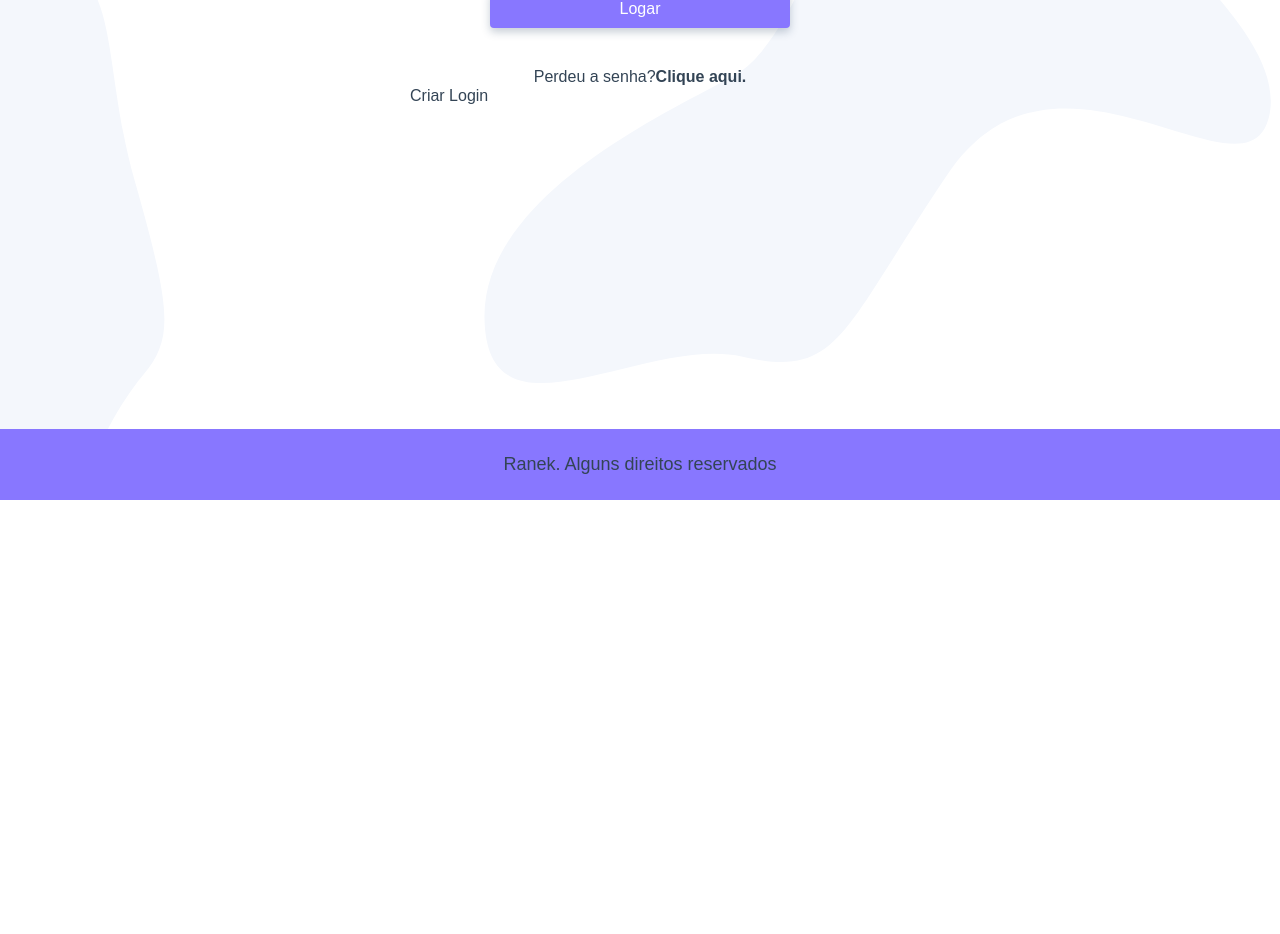
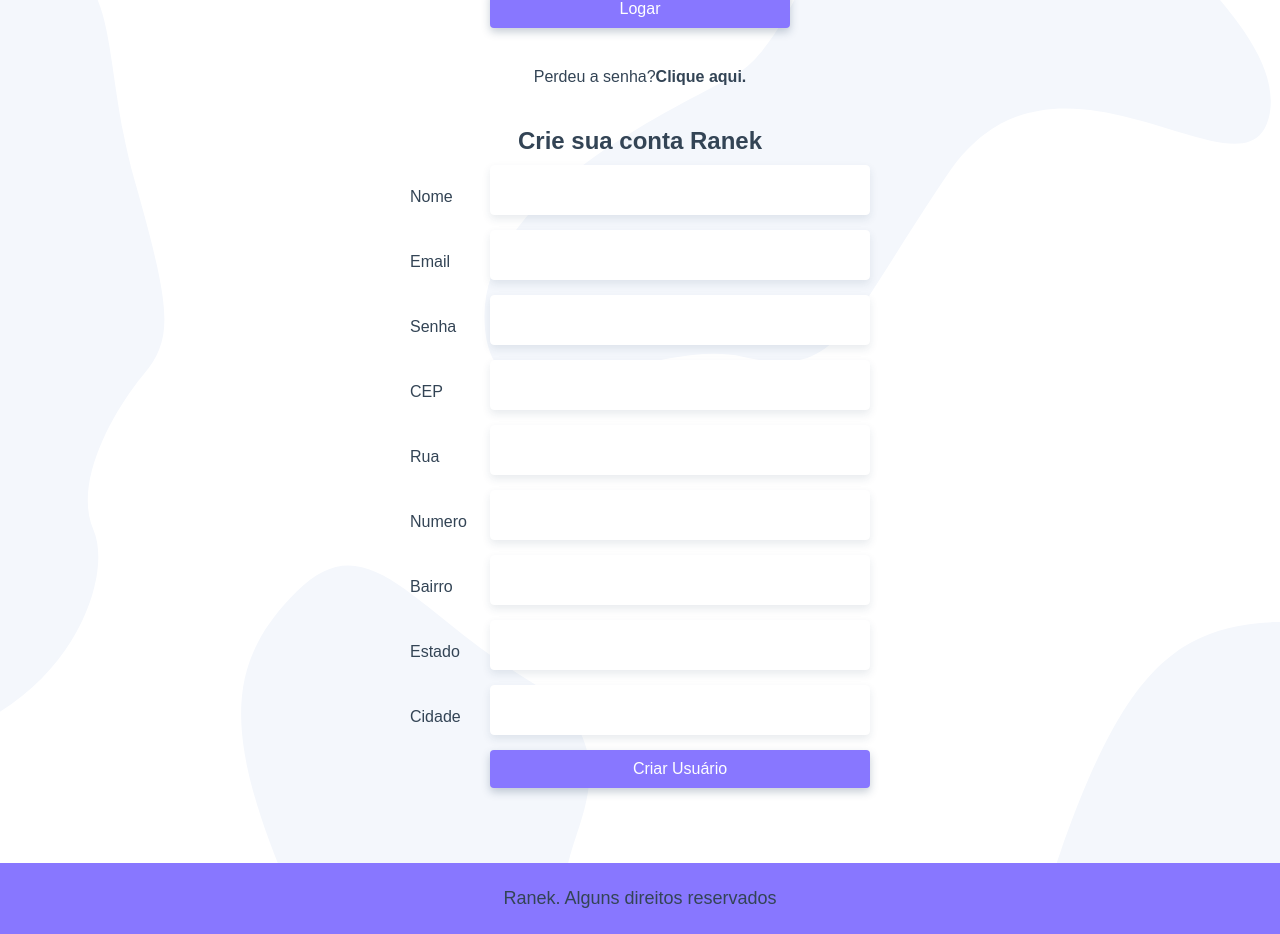
Before and after one commit to RyukioMiyamoto/ranek-yukio, a Vue app: page /login in a window 1280 px wide. Shown: the part 375-1309 px from the top of the page. Before the commit the page ends 875 px from the top, so only its background shows below. Built offline with nearby package versions, Linux system fonts and the light colour scheme.

Commit message:
feat: create new user view and form component

```diff
--- a/src/components/LoginCriar.vue
+++ b/src/components/LoginCriar.vue
@@ -1,9 +1,46 @@
-<template><p>Criar Login</p></template>
+<template>
+  <section>
+    <h2>Crie sua conta Ranek</h2>
+    <transition mode="out-in">
+      <button v-if="!criar" @click="criar = true" class="btn">
+        Criar conta
+      </button>
+      <UsuarioForm v-else>
+        <button class="btn btn-form">Criar Usuário</button>
+      </UsuarioForm>
+    </transition>
+  </section>
+</template>
 
 <script>
+import UsuarioForm from "@/components/UsuarioForm";
+
 export default {
   name: "LoginCriar",
+  components: {
+    UsuarioForm,
+  },
+  data() {
+    return {
+      criar: true,
+    };
+  },
 };
 </script>
 
-<style></style>
+<style scoped>
+h2 {
+  text-align: center;
+  margin: 4rem auto 1rem auto;
+}
+
+.btn {
+  width: 100%;
+  max-width: 30rem;
+  margin: 0 auto;
+}
+
+.btn-form {
+  max-width: 100%;
+}
+</style>
--- /dev/null
+++ b/src/components/UsuarioForm.vue
@@ -0,0 +1,41 @@
+<template>
+  <form>
+    <label for="nome">Nome</label
+    ><input type="text" name="nome" id="nome" v-model="nome" />
+    <label for="email">Email</label
+    ><input type="email" name="email" id="email" v-model="email" />
+    <label for="senha">Senha</label
+    ><input type="senha" name="senha" id="senha" v-model="senha" />
+    <label for="cep">CEP</label
+    ><input type="text" name="cep" id="cep" v-model="cep" />
+    <label for="rua">Rua</label
+    ><input type="text" name="rua" id="rua" v-model="rua" />
+    <label for="numero">Numero</label
+    ><input type="text" name="numero" id="numero" v-model="numero" />
+    <label for="bairro">Bairro</label
+    ><input type="text" name="bairro" id="bairro" v-model="bairro" />
+    <label for="estado">Estado</label
+    ><input type="text" name="estado" id="estado" v-model="estado" />
+    <label for="cidade">Cidade</label
+    ><input type="text" name="cidade" id="cidade" v-model="cidade" />
+    <div class="button"><slot></slot></div>
+  </form>
+</template>
+
+<script>
+export default {
+  name: "UsuarioForm",
+};
+</script>
+
+<style scoped>
+form {
+  display: grid;
+  grid-template-columns: 8rem 1fr;
+  align-items: center;
+}
+
+.button {
+  grid-column: 2;
+}
+</style>
```
